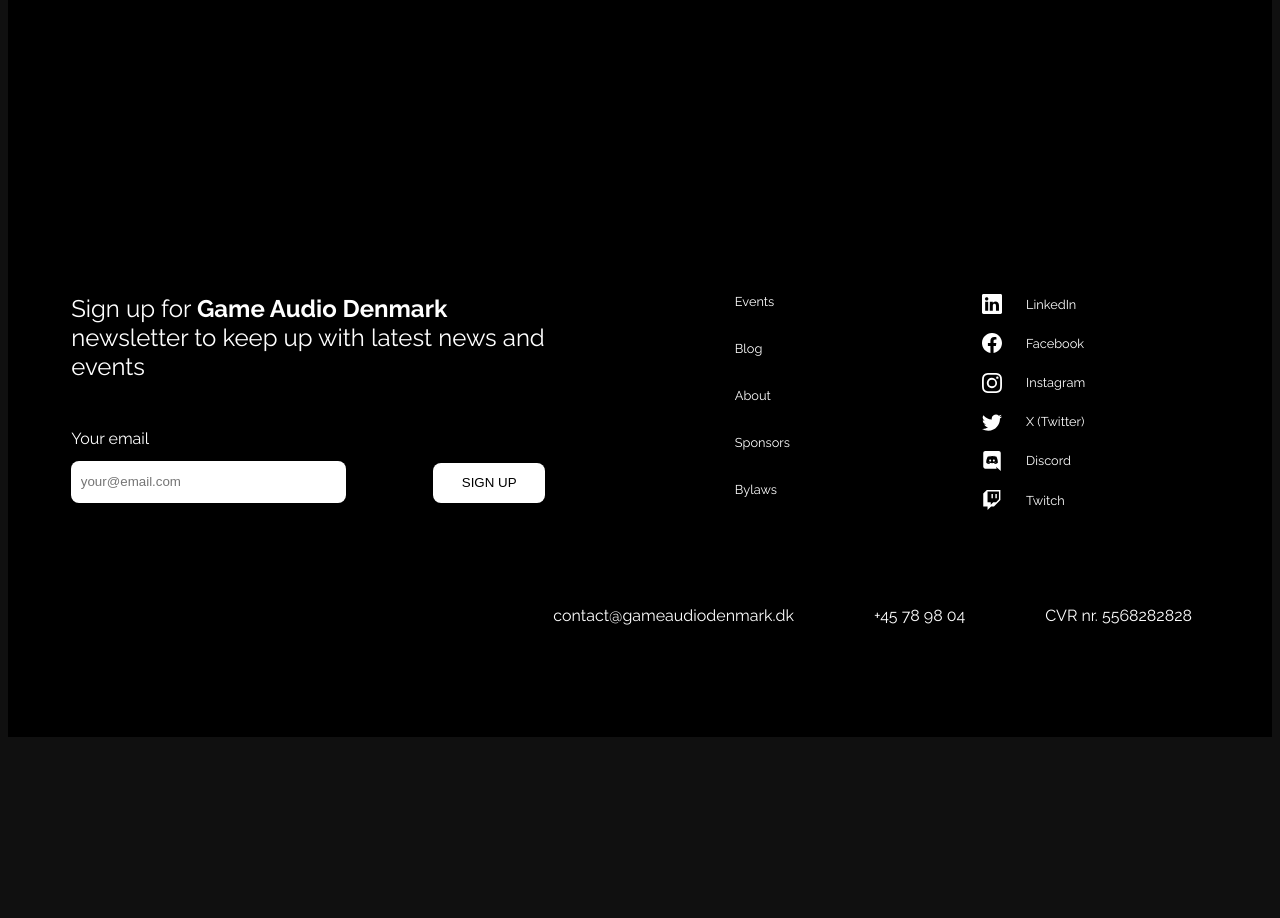
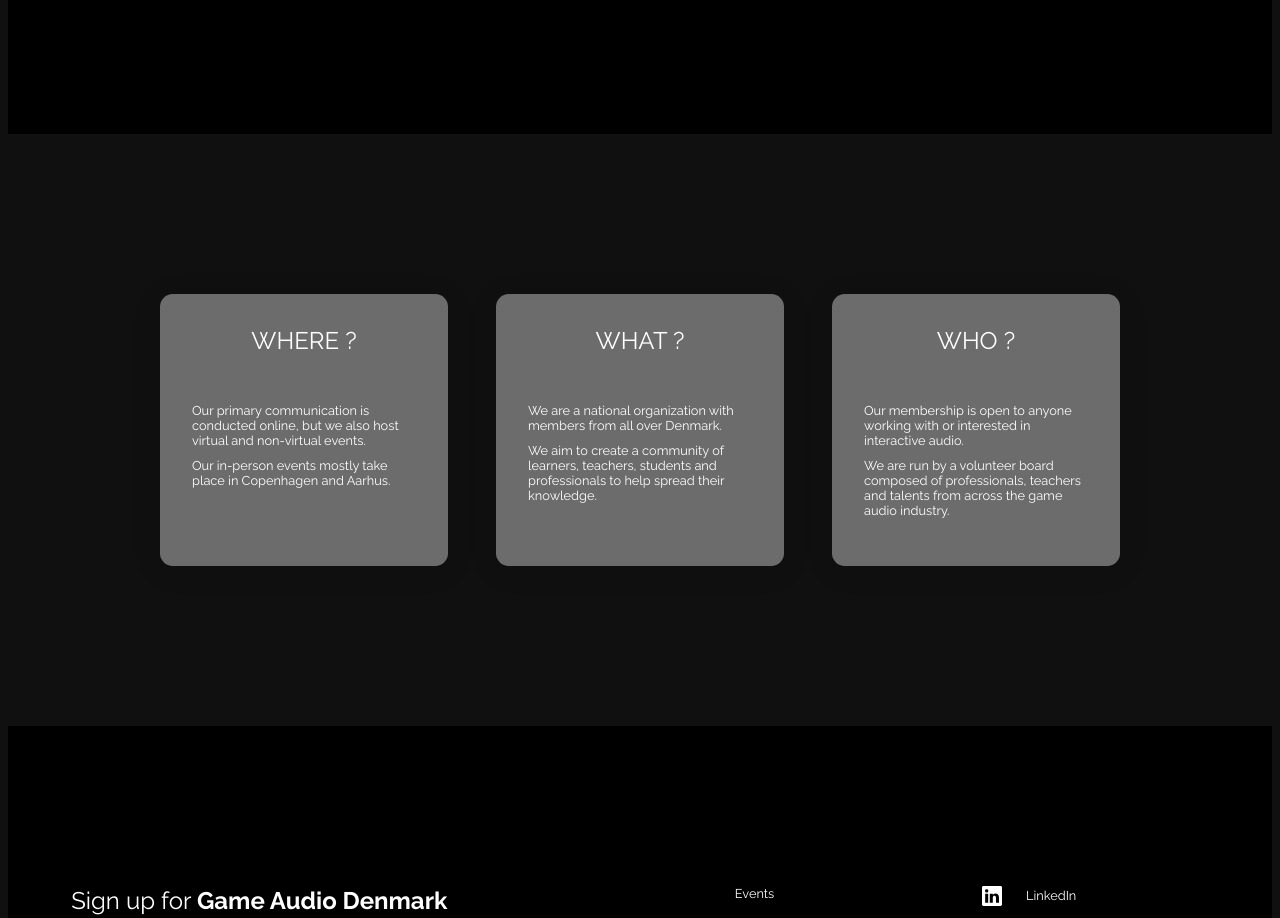
Before and after one commit to teriTheDesigner/game-audio-denmark, a Next.js app: page / in a window 1280 px wide. Shown: the part 1680-2598 px from the top of the page. Before the commit the page ends 2425 px from the top, so only its background shows below. Built offline with nearby package versions, Linux system fonts and the light colour scheme.

Commit message:
show sponsor cards

```diff
--- a/app/page.js
+++ b/app/page.js
@@ -13,7 +13,7 @@
       <MembershipCard />
       <SponsorshipCards />
       <Numbers />
-      {/* <SponsorAttractCards /> */}
+      <SponsorAttractCards />
     </main>
   );
 }
```
